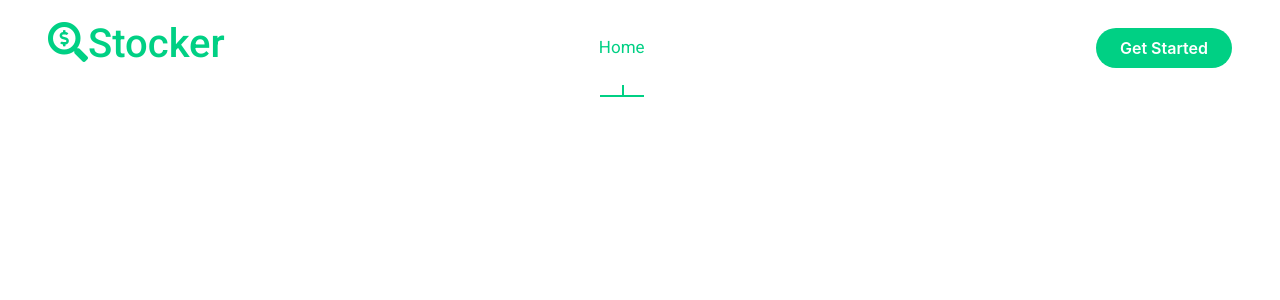
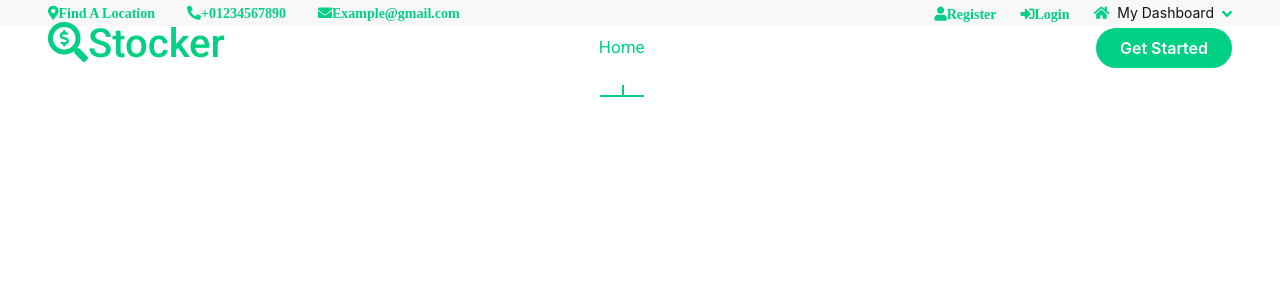
Before and after one commit to vrushabh702/ReactTemplate_1, a React (Create React App) app in the folder Client/: page / in a window 1280 px wide. Shown: the top 300 px of the page. Built offline with nearby package versions, Linux system fonts and the light colour scheme.

Commit message:
topbar is been dynamic

```diff
--- a/Client/public/server/Topbar/topbar.json
+++ b/Client/public/server/Topbar/topbar.json
@@ -0,0 +1,65 @@
+{
+  "topbar": {
+    "contactInfo": [
+      {
+        "label": "Find A Location",
+        "icon": "fas fa-map-marker-alt",
+        "link": "#"
+      },
+      {
+        "label": "+01234567890",
+        "icon": "fas fa-phone-alt",
+        "link": "tel:+01234567890"
+      },
+      {
+        "label": "Example@gmail.com",
+        "icon": "fas fa-envelope",
+        "link": "mailto:example@gmail.com"
+      }
+    ],
+    "userActions": [
+      {
+        "label": "Register",
+        "icon": "fa fa-user",
+        "link": "#"
+      },
+      {
+        "label": "Login",
+        "icon": "fa fa-sign-in-alt",
+        "link": "#"
+      }
+    ],
+    "dashboard": {
+      "label": "My Dashboard",
+      "icon": "fa fa-home",
+      "link": "#",
+      "dropdown": [
+        {
+          "label": "My Profile",
+          "icon": "fas fa-user-alt",
+          "link": "#"
+        },
+        {
+          "label": "Inbox",
+          "icon": "fas fa-comment-alt",
+          "link": "#"
+        },
+        {
+          "label": "Notifications",
+          "icon": "fas fa-bell",
+          "link": "#"
+        },
+        {
+          "label": "Account Settings",
+          "icon": "fas fa-cog",
+          "link": "#"
+        },
+        {
+          "label": "Log Out",
+          "icon": "fas fa-power-off",
+          "link": "#"
+        }
+      ]
+    }
+  }
+}
--- a/Client/src/App.js
+++ b/Client/src/App.js
@@ -1,4 +1,3 @@
-import logo from "./logo.svg";
 import "./App.css";
 import Topbar from "./Components/Topbar/Topbar";
 import Navbar from "./Components/Navbar/Navbar";
@@ -6,7 +5,7 @@ import Navbar from "./Components/Navbar/Navbar";
 function App() {
   return (
     <div className="App">
-      {/* <Topbar></Topbar> */}
+      <Topbar></Topbar>
       <Navbar></Navbar>
     </div>
   );
--- a/Client/src/Components/Topbar/Topbar.jsx
+++ b/Client/src/Components/Topbar/Topbar.jsx
@@ -1,65 +1,78 @@
-import React from "react";
+import React, { useEffect, useState } from "react";
 
 const Topbar = () => {
+  const [topbarData, setTopbarData] = useState(null);
+
+  useEffect(() => {
+    fetch("http://localhost:3000/Server/Topbar/topbar.json")
+      .then((response) => response.json())
+      .then((data) => setTopbarData(data))
+      .catch((error) => console.error("Error fetching topbar data:", error));
+  }, []);
+  if (!topbarData) return <div>Loading...</div>;
+
   return (
     <div className="container-fluid topbar bg-light px-5 d-none d-lg-block">
       <div className="row gx-0 align-items-center">
         <div className="col-lg-8 text-center text-lg-start mb-2 mb-lg-0">
           <div className="d-flex flex-wrap">
-            <a href="#" className="text-muted small me-4">
-              <i className="fas fa-map-marker-alt text-primary me-2"></i>Find A
-              Location
-            </a>
+            {topbarData.topbar.contactInfo.map((info, index) => {
+              return (
+                <a
+                  key={index}
+                  href={info.link}
+                  className="text-muted small me-4"
+                >
+                  <i className={`${info.icon} text-primary me-2`}>
+                    {info.label}
+                  </i>
+                </a>
+              );
+            })}
+
+            {/* <a href="#" className="text-muted small me-4"></a>
             <a href="tel:+01234567890" className="text-muted small me-4">
-              <i className="fas fa-phone-alt text-primary me-2"></i>+01234567890
+              <i className=""></i>
             </a>
             <a
               href="mailto:example@gmail.com"
               className="text-muted small me-0"
             >
-              <i className="fas fa-envelope text-primary me-2"></i>
-              Example@gmail.com
-            </a>
+              <i className=""></i>
+            </a> */}
           </div>
         </div>
         <div className="col-lg-4 text-center text-lg-end">
           <div className="d-inline-flex align-items-center">
-            <a href="#">
-              <small className="me-3 text-dark">
-                <i className="fa fa-user text-primary me-2"></i>Register
-              </small>
-            </a>
-            <a href="#">
-              <small className="me-3 text-dark">
-                <i className="fa fa-sign-in-alt text-primary me-2"></i>Login
-              </small>
-            </a>
+            {topbarData.topbar.userActions.map((action, index) => (
+              <a key={index} href={action.link}>
+                <small className="me-3 text-dark">
+                  <i className={`${action.icon} text-primary me-2`}>
+                    {action.label}
+                  </i>
+                </small>
+              </a>
+            ))}
             <div className="dropdown">
               <a
-                href="#"
+                href={topbarData.topbar.dashboard.link}
                 className="dropdown-toggle text-dark"
                 data-bs-toggle="dropdown"
               >
                 <small>
-                  <i className="fa fa-home text-primary me-2"></i> My Dashboard
+                  <i
+                    className={`${topbarData.topbar.dashboard.icon} text-primary me-2`}
+                  ></i>
+                  {topbarData.topbar.dashboard.label}
                 </small>
               </a>
               <div className="dropdown-menu rounded">
-                <a href="#" className="dropdown-item">
-                  <i className="fas fa-user-alt me-2"></i> My Profile
-                </a>
-                <a href="#" className="dropdown-item">
-                  <i className="fas fa-comment-alt me-2"></i> Inbox
-                </a>
-                <a href="#" className="dropdown-item">
-                  <i className="fas fa-bell me-2"></i> Notifications
-                </a>
-                <a href="#" className="dropdown-item">
-                  <i className="fas fa-cog me-2"></i> Account Settings
-                </a>
-                <a href="#" className="dropdown-item">
-                  <i className="fas fa-power-off me-2"></i> Log Out
-                </a>
+                {topbarData.topbar.dashboard.dropdown.map((item, index) => (
+                  <a key={index} href={item.link} className="dropdown-item">
+                    <i className={`${item.icon} me-2`}></i>
+                    {item.label}
+                  </a>
+                ))}
               </div>
             </div>
           </div>
```
